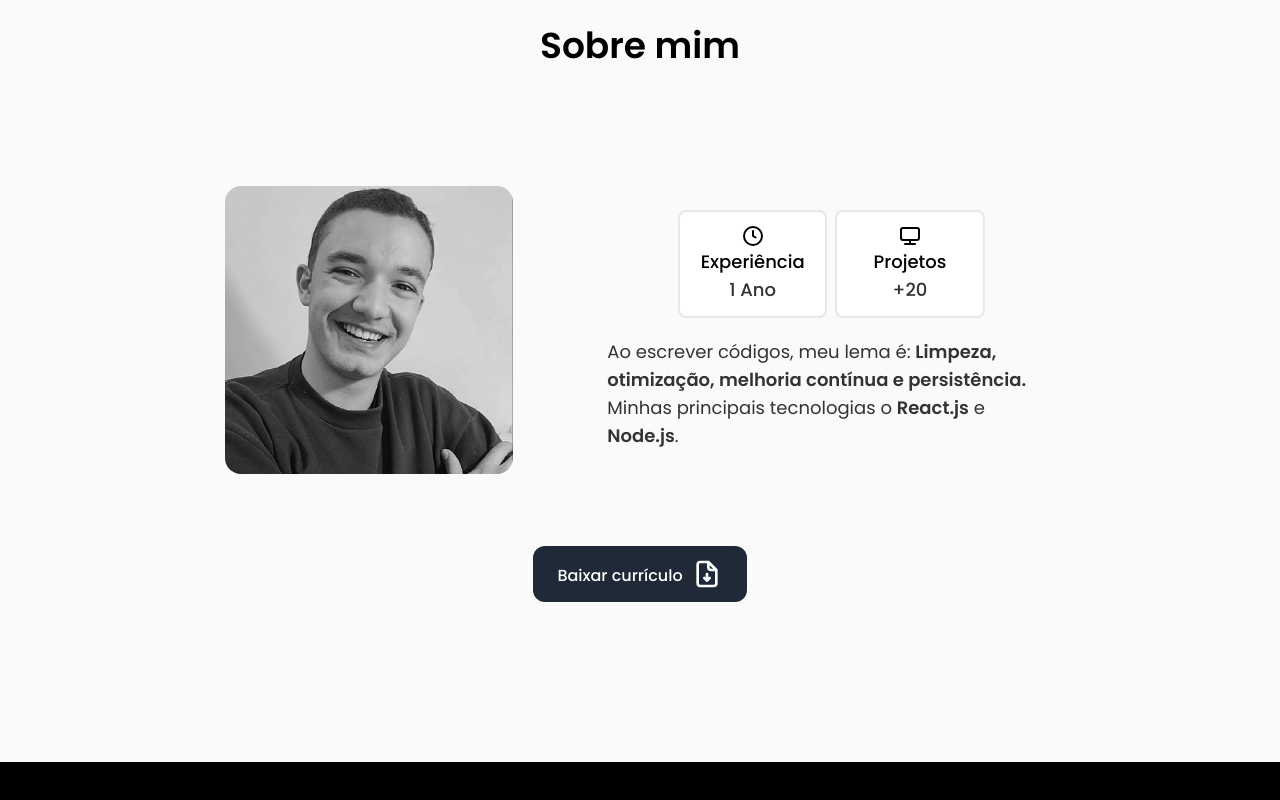
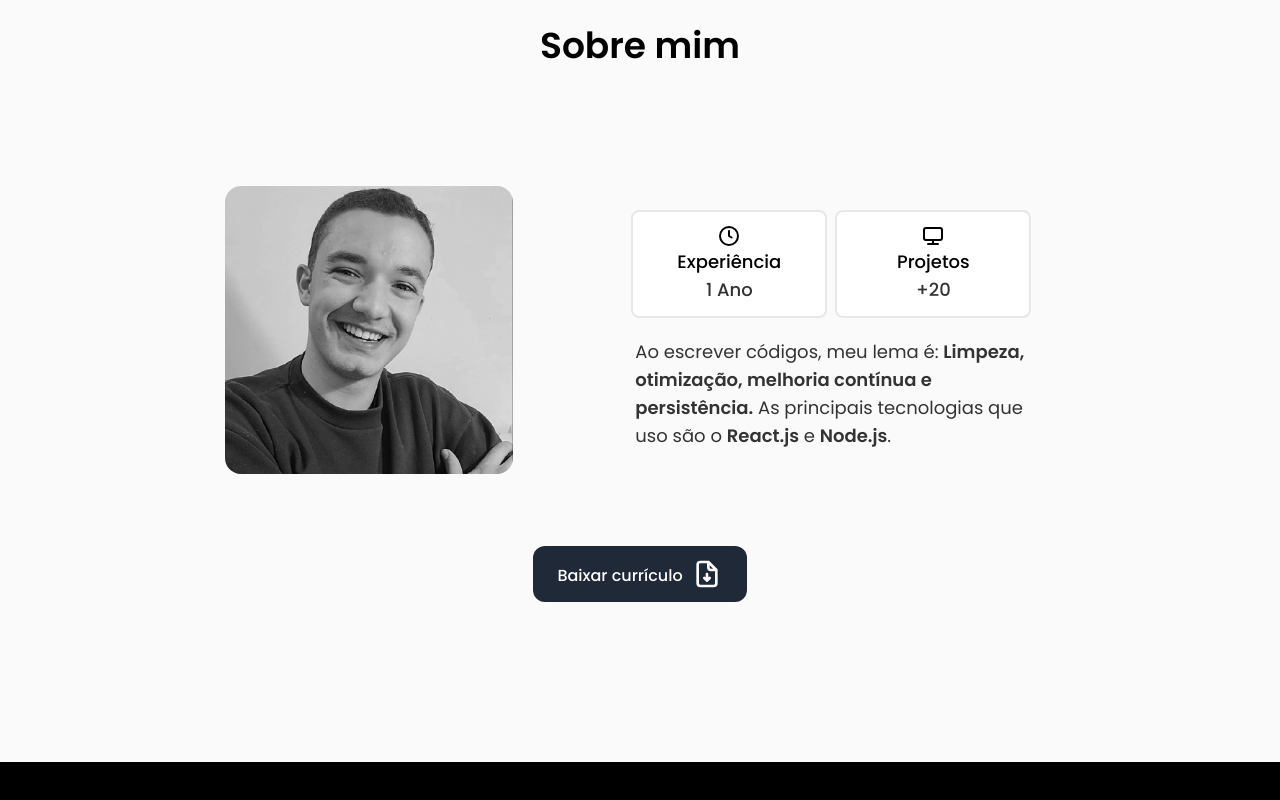
Before and after one commit to pguilhermef/pguilherme-portfolio, a Next.js app: page / in a window 1280 px wide. Shown: the part 838-1638 px from the top of the page. Built offline with nearby package versions, Linux system fonts and the light colour scheme.

Commit message:
style: Fix width of infos containers

```diff
--- a/components/AboutMe.js
+++ b/components/AboutMe.js
@@ -44,10 +44,10 @@ function AboutMe() {
 
           {/* Infos */}
           <div className='flex flex-col mt-5 lg:mt-0 lg:text-lg '>
-            <div className='flex w-full justify-center'>
+            <div className='flex w-full justify-center px-5'>
               {myInfo.infosInSquares.map((item) => {
                 return (
-                  <div key={item.title} className='flex flex-col items-center bg-white rounded-lg border-2 px-2 py-3 w-2/6 mx-1'>
+                  <div key={item.title} className='flex flex-col w-full items-center bg-white rounded-lg border-2 px-2 py-3 mx-1'>
                     <Image src={item.icon} alt={`${item.title} icon`}/>
                     <div className='text-black font-medium'>{item.title}</div>
                     <div className='text-filter font-medium text-portfolio-gray'>{item.content}</div>
@@ -56,8 +56,8 @@ function AboutMe() {
               })}
             </div>
             <div className='flex flex-col mt-5 text-portfolio-gray max-w-md'>
-              <p className="text-left break-words">
-                Ao escrever códigos, meu lema é: <strong>Limpeza, otimização, melhoria contínua e persistência.</strong> Minhas principais tecnologias o <strong>React.js</strong> e <strong>Node.js</strong>.
+              <p className="text-left break-words px-7">
+                Ao escrever códigos, meu lema é: <strong>Limpeza, otimização, melhoria contínua e persistência.</strong> As principais tecnologias que uso são o <strong>React.js</strong> e <strong>Node.js</strong>.
               </p>
             </div>
           </div>
```
